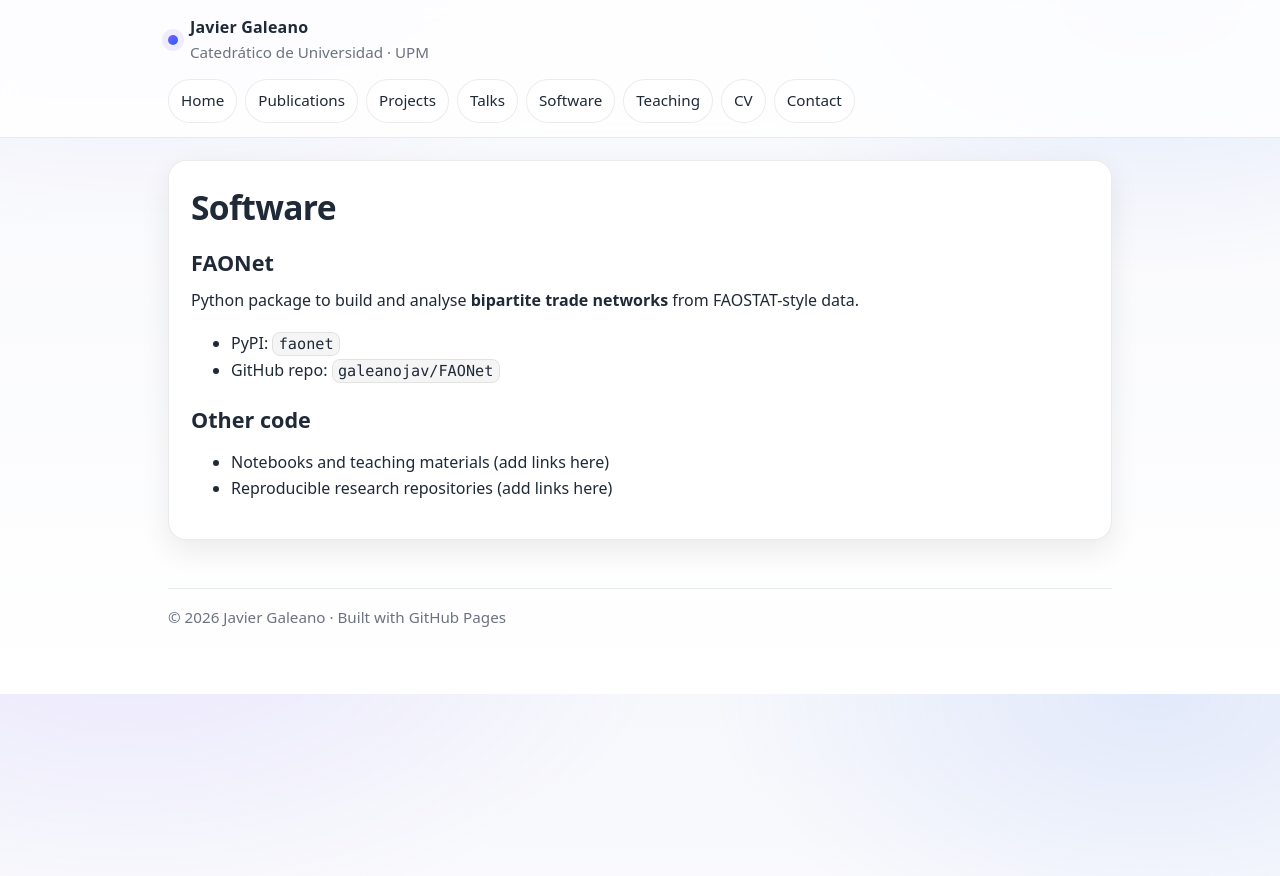
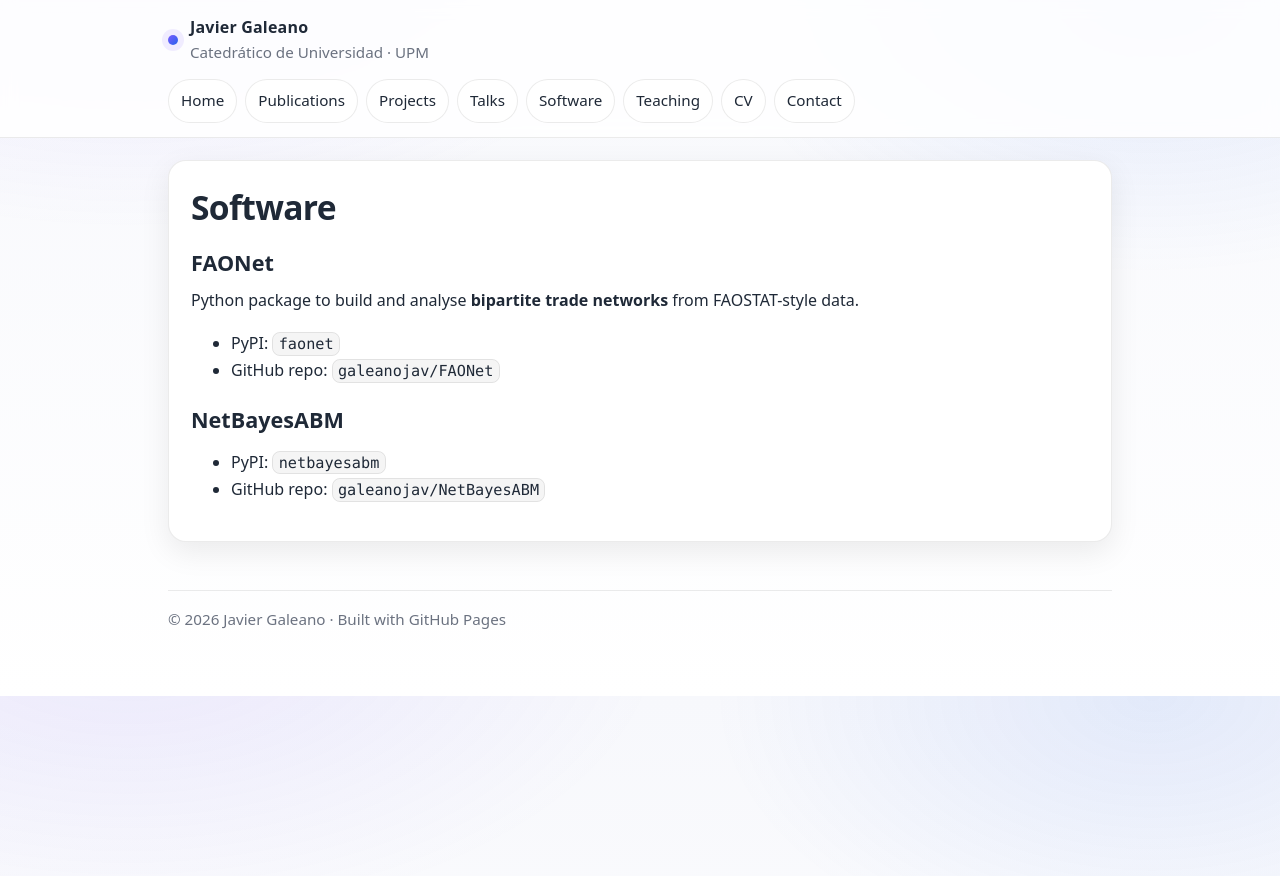
Before and after one commit to galeanojav/galeanojav.github.io, a Jekyll site: the page built from software.md, in a window 1280 px wide. Shown: the top 876 px of the page. Built offline with Jekyll 4.4.1, drawn with Linux system fonts in a browser that asks for light colours.

Commit message:
Add NetBayesABM information to software.md
Updated software.md to include NetBayesABM details.

```diff
--- a/software.md
+++ b/software.md
@@ -13,6 +13,6 @@ Python package to build and analyse **bipartite trade networks** from FAOSTAT-st
 - PyPI: `faonet`
 - GitHub repo: `galeanojav/FAONet`
 
-## Other code
-- Notebooks and teaching materials (add links here)
-- Reproducible research repositories (add links here)
+## NetBayesABM
+- PyPI: `netbayesabm`
+- GitHub repo: `galeanojav/NetBayesABM`
```
